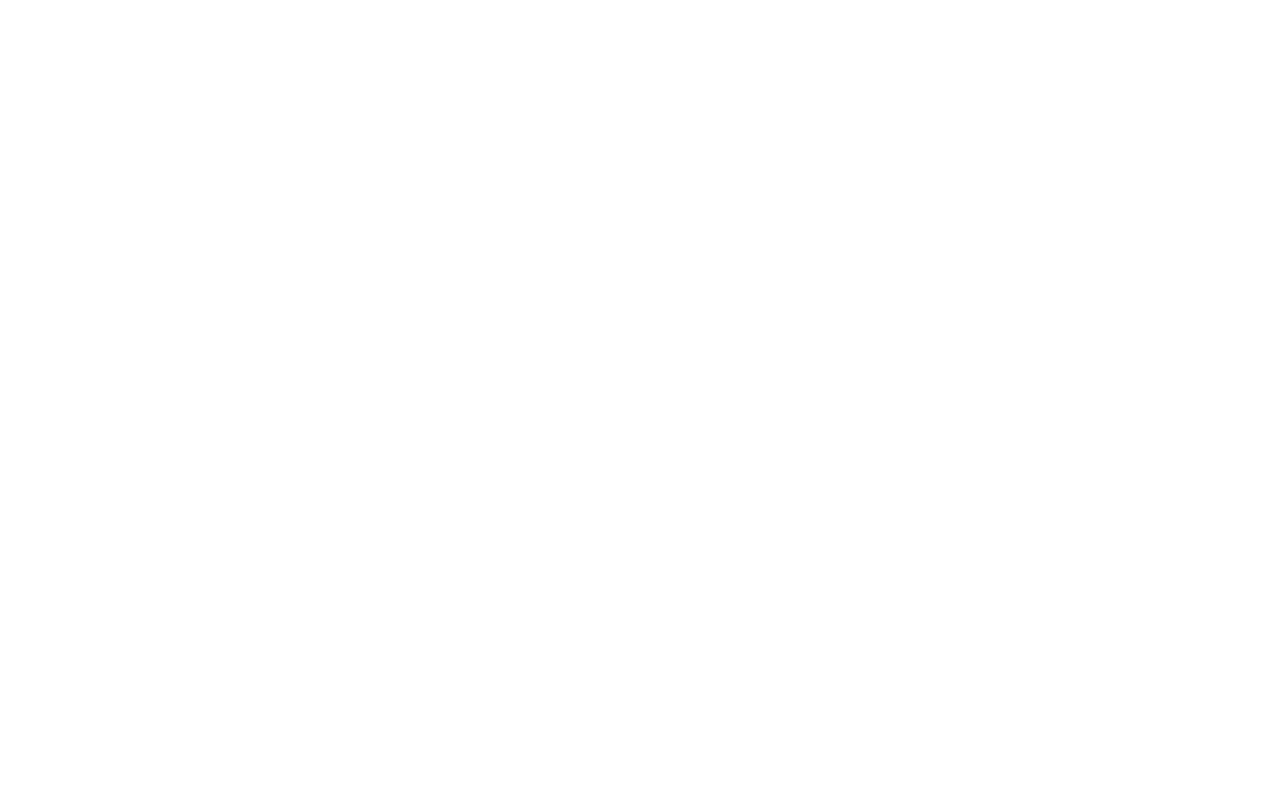
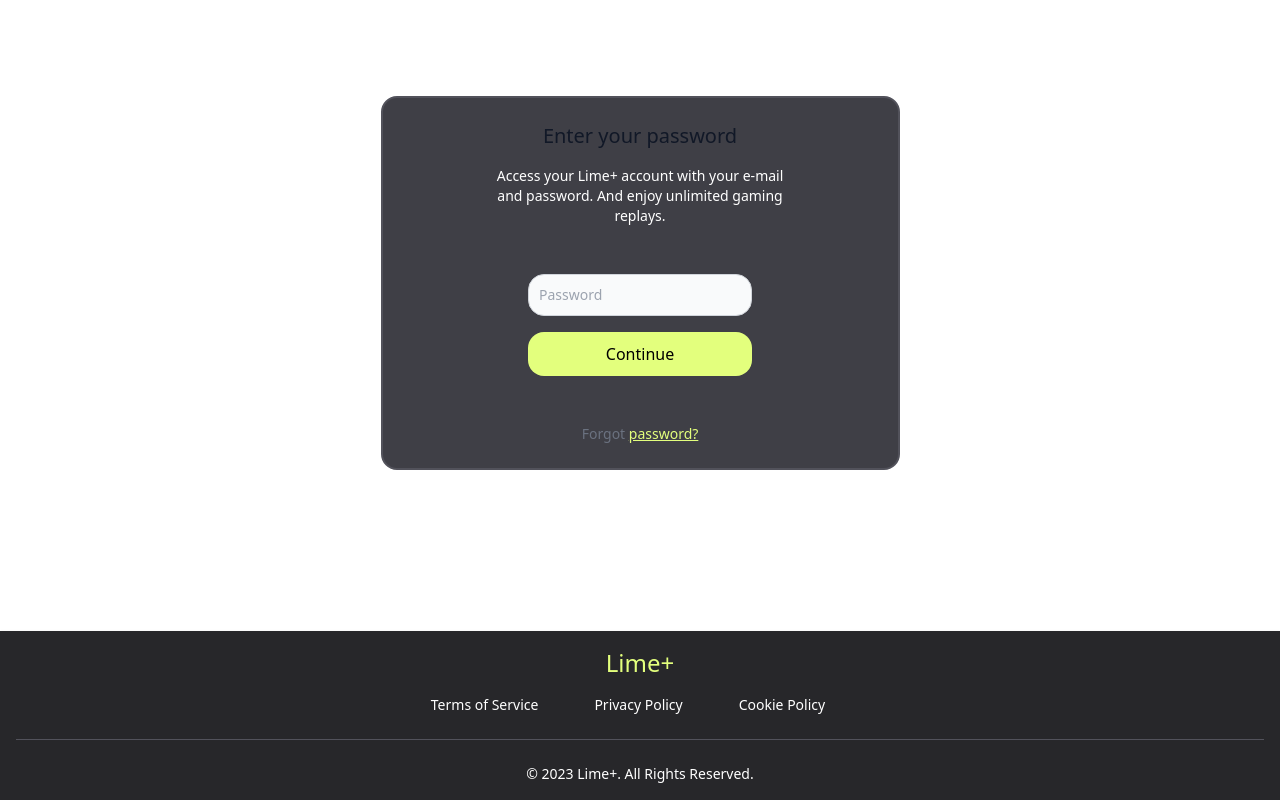
Before and after one commit to n-vh/lime, a React (Vite) app in the folder front/: page /password in a window 1280 px wide. Before the commit this address had no page. Built offline with nearby package versions, Linux system fonts and the light colour scheme.

Commit message:
add password page

```diff
--- a/front/src/main.tsx
+++ b/front/src/main.tsx
@@ -6,6 +6,7 @@
 import { Card } from '~/components/Card';
 import { Sign } from '~/pages/Sign';
 import './index.css';
+import { Password } from './pages/Password';
 
 ReactDOM.createRoot(document.getElementById('root') as HTMLElement).render(
   <React.StrictMode>
@@ -13,6 +14,7 @@
       <Routes>
         <Route path="/" index element={<Index />} />
         <Route path="/sign" element={<Sign />} />
+        <Route path="/password" element={<Password />} />
       </Routes>
     </BrowserRouter>
   </React.StrictMode>,
--- /dev/null
+++ b/front/src/pages/Password.tsx
@@ -0,0 +1,56 @@
+import { Footer } from '~/components/Footer';
+import { Navbar } from '~/components/Navbar';
+
+export function Password() {
+  return (
+    <>
+      <div className="flex">
+        <div className="w-3/5 shrink md:w-2/5"></div>
+        <div className=" border-border mt-24">
+          <div className="relative items-center rounded-2xl border-2 border-[#52525B] bg-[#3F3F46]">
+            <div className="place-items-center px-6 py-6 lg:px-8">
+              <h1 className="mb-4 text-center text-xl font-medium text-gray-900 dark:text-white">
+                Enter your password{' '}
+              </h1>
+              <div className="flex">
+                <div className="w-2/5 shrink"></div>
+                <p className="px-auto mb-4 text-center text-sm text-white">
+                  Access your Lime+ account with your e-mail and password. And enjoy
+                  unlimited gaming replays.
+                </p>
+                <div className="w-2/5 shrink"></div>
+              </div>
+              <form className="md:mx-8" action="#">
+                <div>
+                  <input
+                    type="email"
+                    name="email"
+                    id="email"
+                    className="mt-8 block w-full rounded-2xl border border-gray-300 bg-gray-50 p-2.5 text-sm text-gray-900 focus:outline-none dark:border-gray-500 dark:bg-gray-600 dark:text-white dark:placeholder-gray-400"
+                    placeholder="Password"
+                    required
+                  />
+                </div>
+
+                <button
+                  type="submit"
+                  className="text-bold text-md mt-4 w-full rounded-2xl bg-[#e3ff7d] px-5 py-2.5 font-medium text-black dark:bg-[#e3ff7d]"
+                >
+                  Continue
+                </button>
+                <div className="mt-12 text-center text-sm font-medium text-gray-500 dark:text-gray-300">
+                  Forgot{' '}
+                  <a href="#" className=" text-[#e3ff7d] underline">
+                    password?
+                  </a>
+                </div>
+              </form>
+            </div>
+          </div>
+        </div>
+        <div className="w-3/5 shrink md:w-2/5"></div>
+      </div>
+      <Footer />
+    </>
+  );
+}
```
